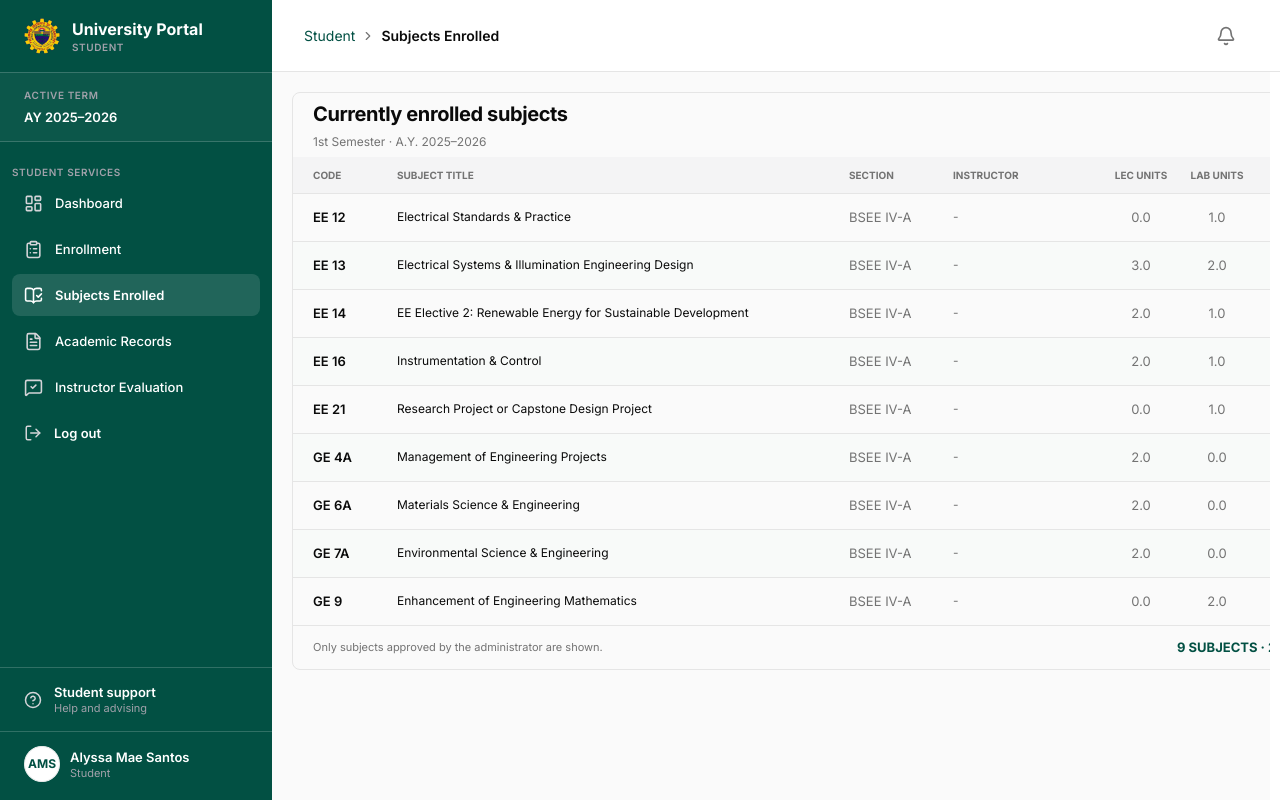
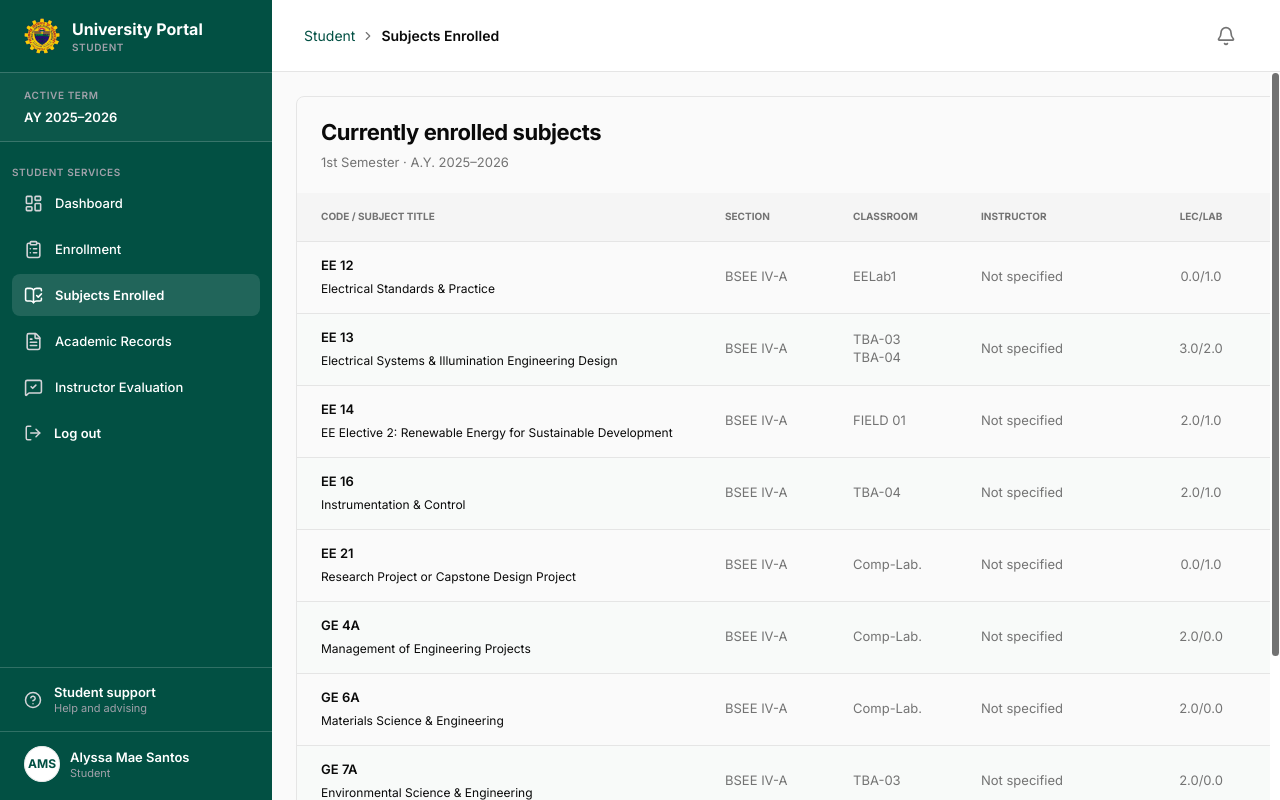
Before and after one commit to BNj10/pit, a Next.js app: page /student/subjects-enrolled in a window 1280 px wide. Built offline with nearby package versions, Linux system fonts and the light colour scheme.

Commit message:
feat(subjects): add classrooms to approved subjects and enhance table layout

```diff
--- a/app/(main)/student/subjects-enrolled/components/approved-subjects-table.tsx
+++ b/app/(main)/student/subjects-enrolled/components/approved-subjects-table.tsx
@@ -11,6 +11,7 @@ export interface ApprovedSubject {
   code: string;
   title: string;
   section: string;
+  classrooms: readonly string[];
   instructor: string | null;
   lectureUnits: number;
   labUnits: number;
@@ -30,11 +31,11 @@ export function ApprovedSubjectsTable({
 
   return (
     <section data-page="subjects-enrolled" className="overflow-hidden rounded-lg border border-border bg-background" aria-labelledby="approved-subjects-title">
-      <div className="flex min-h-16 flex-col justify-center gap-1.5 px-5 py-1.5">
-        <h2 id="approved-subjects-title" className="text-xl font-bold">
+      <div className="flex min-h-24 flex-col justify-center gap-1.5 px-6 py-4">
+        <h2 id="approved-subjects-title" className="text-[22px] font-bold">
           Currently enrolled subjects
         </h2>
-        <p id="approved-subjects-term" className="text-xs text-muted-foreground">{term}</p>
+        <p id="approved-subjects-term" className="text-[13px] text-muted-foreground">{term}</p>
       </div>
       <Table
         containerProps={{
@@ -45,54 +46,63 @@ export function ApprovedSubjectsTable({
         }}
         aria-labelledby="approved-subjects-title"
         aria-describedby="approved-subjects-term"
-        className="min-w-[1052px] table-fixed"
+        className="min-w-[1052px] table-fixed leading-[1.35]"
       >
         <colgroup>
-          <col className="w-[98px]" />
           <col />
-          <col className="w-[104px]" />
-          <col className="w-[156px]" />
-          <col className="w-[76px]" />
-          <col className="w-[76px]" />
-          <col className="w-[90px]" />
+          <col className="w-32" />
+          <col className="w-32" />
+          <col className="w-[184px]" />
+          <col className="w-24" />
+          <col className="w-[100px]" />
         </colgroup>
-        <TableHeader className="bg-[#f4f4f5]">
-          <TableRow className="h-9 hover:bg-transparent [&_th]:h-9 [&_th]:px-1.5 [&_th]:text-[10px] [&_th]:font-bold [&_th]:text-muted-foreground">
-            <TableHead scope="col" className="pl-5!">CODE</TableHead>
-            <TableHead scope="col">SUBJECT TITLE</TableHead>
+        <TableHeader className="bg-muted">
+          <TableRow className="h-12 hover:bg-transparent [&_th]:h-12 [&_th]:px-3 [&_th]:text-[10px] [&_th]:font-bold [&_th]:text-muted-foreground">
+            <TableHead scope="col" className="pl-6!">CODE / SUBJECT TITLE</TableHead>
             <TableHead scope="col">SECTION</TableHead>
+            <TableHead scope="col">CLASSROOM</TableHead>
             <TableHead scope="col">INSTRUCTOR</TableHead>
-            <TableHead scope="col" className="text-center">LEC UNITS</TableHead>
-            <TableHead scope="col" className="text-center">LAB UNITS</TableHead>
-            <TableHead scope="col" className="pr-5! text-center">TOTAL</TableHead>
+            <TableHead scope="col" className="text-center">
+              <span aria-hidden="true">LEC/LAB</span>
+              <span className="sr-only">Lecture / laboratory units</span>
+            </TableHead>
+            <TableHead scope="col" className="pr-6! text-center">TOTAL</TableHead>
           </TableRow>
         </TableHeader>
         <TableBody>
           {subjects.map((subject) => (
-            <TableRow key={subject.code} className="h-12 even:bg-surface-hover hover:bg-transparent even:hover:bg-surface-hover [&_td]:px-1.5">
-              <TableHead scope="row" className="pr-1.5 pl-5 text-[13px] font-semibold">{subject.code}</TableHead>
-              <TableCell className="text-xs whitespace-normal break-words">{subject.title}</TableCell>
+            <TableRow key={subject.code} className="h-18 even:bg-surface-hover hover:bg-transparent even:hover:bg-surface-hover [&_td]:px-3 [&_td]:py-2">
+              <TableHead scope="row" className="py-2 pr-3 pl-6 whitespace-normal break-words">
+                <span className="block text-[13px] font-semibold">{subject.code}</span>
+                <span className="mt-1.5 block text-xs font-normal">{subject.title}</span>
+              </TableHead>
               <TableCell className="text-[13px] text-muted-foreground">{subject.section}</TableCell>
-              <TableCell className="text-xs text-muted-foreground">
-                {subject.instructor ?? <span aria-label="Instructor not yet assigned">-</span>}
+              <TableCell className="text-[13px] whitespace-normal break-words text-muted-foreground">
+                {subject.classrooms.length > 0
+                  ? subject.classrooms.map((classroom) => <span key={classroom} className="block">{classroom}</span>)
+                  : "Not specified"}
               </TableCell>
-              <TableCell className="text-center text-[13px] text-muted-foreground">{subject.lectureUnits.toFixed(1)}</TableCell>
-              <TableCell className="text-center text-[13px] text-muted-foreground">{subject.labUnits.toFixed(1)}</TableCell>
-              <TableCell className="pr-5! text-center text-[13px] font-semibold">{(subject.lectureUnits + subject.labUnits).toFixed(1)}</TableCell>
+              <TableCell className="text-[13px] whitespace-normal break-words text-muted-foreground">
+                {subject.instructor ?? "Not specified"}
+              </TableCell>
+              <TableCell className="text-center text-[13px] text-muted-foreground">
+                {subject.lectureUnits.toFixed(1)}/{subject.labUnits.toFixed(1)}
+              </TableCell>
+              <TableCell className="pr-6! text-center text-[13px] font-semibold">{(subject.lectureUnits + subject.labUnits).toFixed(1)}</TableCell>
             </TableRow>
           ))}
           {subjects.length === 0 && (
             <TableRow className="hover:bg-transparent">
-              <TableCell colSpan={7} className="px-5 py-8 text-center text-sm text-muted-foreground">
+              <TableCell colSpan={6} className="px-6 py-8 text-center text-sm text-muted-foreground">
                 No approved subjects for this term yet.
               </TableCell>
             </TableRow>
           )}
         </TableBody>
       </Table>
-      <div className="flex min-h-11 flex-wrap items-center justify-between gap-3 border-t border-border px-5 py-2.5">
-        <p className="text-[11px] text-muted-foreground">Only subjects approved by the administrator are shown.</p>
-        <p className="text-[13px] font-bold text-primary">
+      <div className="flex min-h-16 flex-wrap items-center justify-between gap-x-6 gap-y-3 px-6 py-4">
+        <p className="text-xs text-muted-foreground">Only subjects approved by the administrator are shown.</p>
+        <p className="shrink-0 text-[13px] font-bold text-primary">
           {subjects.length} {subjects.length === 1 ? "SUBJECT" : "SUBJECTS"} · {totalUnits} {totalUnits === 1 ? "UNIT" : "UNITS"}
         </p>
       </div>
--- a/app/(main)/student/subjects-enrolled/page.tsx
+++ b/app/(main)/student/subjects-enrolled/page.tsx
@@ -9,15 +9,15 @@ export const metadata: Metadata = {
 // Approved-only preview data from the design for this UI-only iteration.
 // Replace at this page boundary when authenticated enrollment data is connected.
 const approvedSubjects: readonly ApprovedSubject[] = [
-  { code: "EE 12", title: "Electrical Standards & Practice", section: "BSEE IV-A", instructor: null, lectureUnits: 0, labUnits: 1 },
-  { code: "EE 13", title: "Electrical Systems & Illumination Engineering Design", section: "BSEE IV-A", instructor: null, lectureUnits: 3, labUnits: 2 },
-  { code: "EE 14", title: "EE Elective 2: Renewable Energy for Sustainable Development", section: "BSEE IV-A", instructor: null, lectureUnits: 2, labUnits: 1 },
-  { code: "EE 16", title: "Instrumentation & Control", section: "BSEE IV-A", instructor: null, lectureUnits: 2, labUnits: 1 },
-  { code: "EE 21", title: "Research Project or Capstone Design Project", section: "BSEE IV-A", instructor: null, lectureUnits: 0, labUnits: 1 },
-  { code: "GE 4A", title: "Management of Engineering Projects", section: "BSEE IV-A", instructor: null, lectureUnits: 2, labUnits: 0 },
-  { code: "GE 6A", title: "Materials Science & Engineering", section: "BSEE IV-A", instructor: null, lectureUnits: 2, labUnits: 0 },
-  { code: "GE 7A", title: "Environmental Science & Engineering", section: "BSEE IV-A", instructor: null, lectureUnits: 2, labUnits: 0 },
-  { code: "GE 9", title: "Enhancement of Engineering Mathematics", section: "BSEE IV-A", instructor: null, lectureUnits: 0, labUnits: 2 },
+  { code: "EE 12", title: "Electrical Standards & Practice", section: "BSEE IV-A", classrooms: ["EELab1"], instructor: null, lectureUnits: 0, labUnits: 1 },
+  { code: "EE 13", title: "Electrical Systems & Illumination Engineering Design", section: "BSEE IV-A", classrooms: ["TBA-03", "TBA-04"], instructor: null, lectureUnits: 3, labUnits: 2 },
+  { code: "EE 14", title: "EE Elective 2: Renewable Energy for Sustainable Development", section: "BSEE IV-A", classrooms: ["FIELD 01"], instructor: null, lectureUnits: 2, labUnits: 1 },
+  { code: "EE 16", title: "Instrumentation & Control", section: "BSEE IV-A", classrooms: ["TBA-04"], instructor: null, lectureUnits: 2, labUnits: 1 },
+  { code: "EE 21", title: "Research Project or Capstone Design Project", section: "BSEE IV-A", classrooms: ["Comp-Lab."], instructor: null, lectureUnits: 0, labUnits: 1 },
+  { code: "GE 4A", title: "Management of Engineering Projects", section: "BSEE IV-A", classrooms: ["Comp-Lab."], instructor: null, lectureUnits: 2, labUnits: 0 },
+  { code: "GE 6A", title: "Materials Science & Engineering", section: "BSEE IV-A", classrooms: ["Comp-Lab."], instructor: null, lectureUnits: 2, labUnits: 0 },
+  { code: "GE 7A", title: "Environmental Science & Engineering", section: "BSEE IV-A", classrooms: ["TBA-03"], instructor: null, lectureUnits: 2, labUnits: 0 },
+  { code: "GE 9", title: "Enhancement of Engineering Mathematics", section: "BSEE IV-A", classrooms: ["TBA-03"], instructor: null, lectureUnits: 0, labUnits: 2 },
 ];
 
 export default function SubjectsEnrolledPage() {
--- a/app/globals.css
+++ b/app/globals.css
@@ -390,7 +390,7 @@
   }
 
   .page-container:has(> [data-page="subjects-enrolled"]) {
-    --page-padding: 1.25rem;
+    --page-padding: clamp(1rem, 3vw, 1.5rem);
   }
 
   .stack {
```
